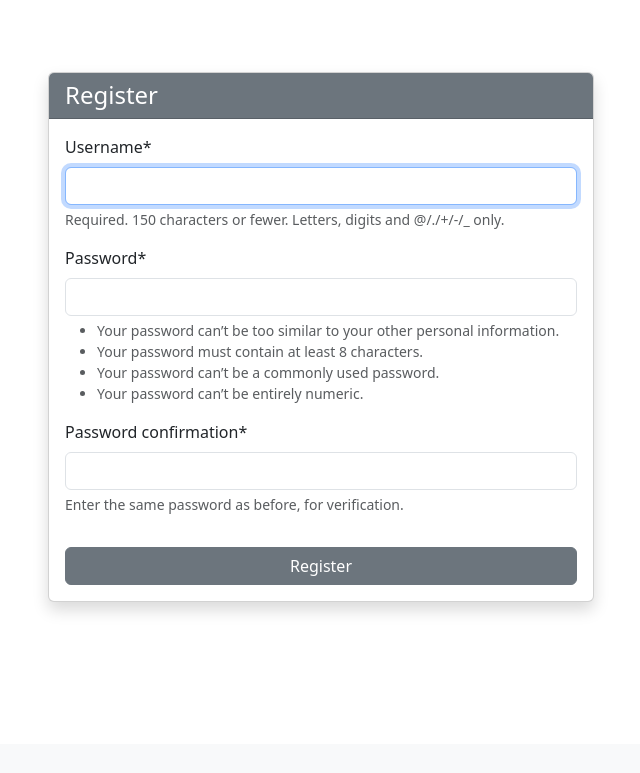
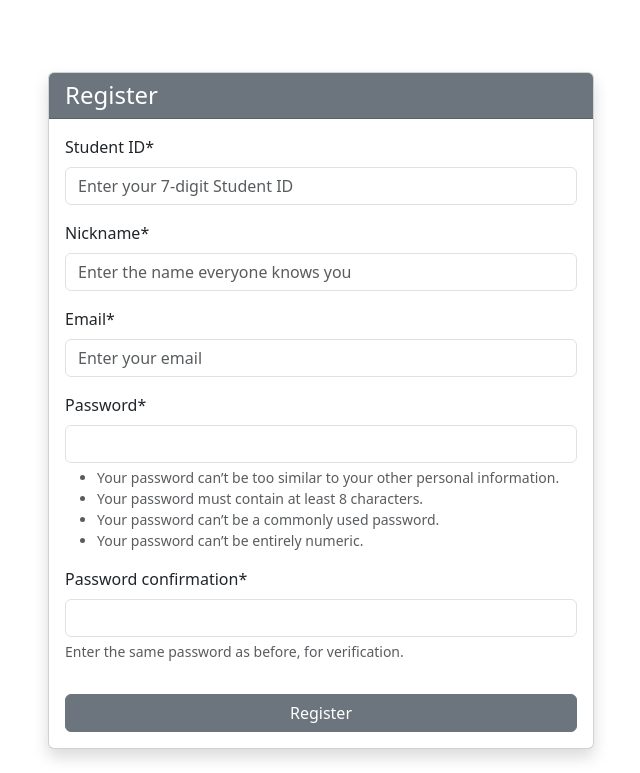
Before and after one commit to najibulazam/Django-Voting-Application, a Django app: page /register/ in a window 1280 px wide. Shown: the part 56-829 px from the top of the page, without its empty margins (319-959 px from the left). Before the commit the page ends 667 px from the top, so only its background shows below. Run offline with Django 5.2, Linux system fonts and the light colour scheme; some libraries are stand-ins or nearby versions.

Commit message:
updated features

```diff
--- a/core/admin.py
+++ b/core/admin.py
@@ -1,6 +1,7 @@
 from django.contrib import admin
-from .models import Position, Candidate, Vote
+from .models import Position, Candidate, Vote, Profile
 
 admin.site.register(Position)
 admin.site.register(Candidate)
 admin.site.register(Vote)
+admin.site.register(Profile)
--- a/core/apps.py
+++ b/core/apps.py
@@ -1,6 +1,8 @@
 from django.apps import AppConfig
-
 
 class CoreConfig(AppConfig):
     default_auto_field = 'django.db.models.BigAutoField'
     name = 'core'
+
+    def ready(self):
+        import core.signals
--- /dev/null
+++ b/core/forms.py
@@ -0,0 +1,46 @@
+# forms.py
+from django import forms
+from django.contrib.auth.forms import UserCreationForm
+from django.contrib.auth.models import User
+
+class StudentRegisterForm(UserCreationForm):
+    student_id = forms.CharField(
+        max_length=7,
+        min_length=7,
+        label="Student ID",
+        widget=forms.TextInput(attrs={
+            'pattern': '[0-9]{7}',
+            'title': 'Enter exactly 7 digits',
+            'placeholder': 'Enter your 7-digit Student ID'
+        })
+    )
+    email = forms.EmailField(widget=forms.EmailInput(attrs={
+        'placeholder': 'Enter your email'
+    }))
+
+    nickname = forms.CharField(
+        widget=forms.TextInput(attrs={
+            'placeholder': 'Enter the name everyone knows you'
+        })
+    )
+
+    class Meta:
+        model = User
+        fields = ('student_id', 'nickname', 'email', 'password1', 'password2')
+
+class StudentLoginForm(forms.Form):
+    student_id = forms.CharField(
+        max_length=7,
+        min_length=7,
+        label="Student ID",
+        widget=forms.TextInput(attrs={
+            'pattern': '[0-9]{7}',
+            'title': 'Enter exactly 7 digits',
+            'placeholder': 'Enter your 7-digit Student ID'
+        })
+    )
+    password = forms.CharField(
+        widget=forms.PasswordInput(attrs={
+            'placeholder': 'Enter your password'
+        })
+    )
--- a/core/templates/core/base.html
+++ b/core/templates/core/base.html
@@ -47,7 +47,7 @@
             </button>
 
             {% if user.is_authenticated %}
-            <span class="navbar-text">{{ user.username|upper }}</span>
+            <span class="navbar-text">{{ request.user.username|upper }} ({{ request.user.profile.nickname|upper }})</span>
             <a href="{% url 'logout' %}" class="btn btn-danger btn-sm"
               >Logout</a
             >
--- a/core/views.py
+++ b/core/views.py
@@ -1,9 +1,11 @@
 from django.shortcuts import render, redirect, get_object_or_404
 from django.contrib.auth import authenticate, login, logout
 from django.contrib.auth.decorators import login_required
+from django.contrib.auth.models import User
 from django.contrib import messages
 from django.contrib.auth.forms import UserCreationForm, AuthenticationForm
 from .models import Position, Candidate, Vote
+from .forms import StudentRegisterForm, StudentLoginForm
 
 def welcome(request):
     if request.user.is_authenticated:
@@ -13,9 +15,25 @@ def welcome(request):
 def user_register(request):
     if request.user.is_authenticated:
         return redirect('dashboard')
-    form = UserCreationForm(request.POST or None)
+    form = StudentRegisterForm(request.POST or None)
     if form.is_valid():
-        user = form.save()
+        student_id = form.cleaned_data['student_id']
+        if User.objects.filter(username=student_id).exists():
+            messages.success(request, 'An account with this Student ID already exists.')
+            return render(request, 'core/account_exists.html')
+        email = form.cleaned_data['email']
+        password = form.cleaned_data['password1']
+        nickname = form.cleaned_data['nickname']
+
+        user = User.objects.create_user(username=student_id)
+        user.set_password(password)
+        user.save()
+
+        user.profile.student_id = student_id
+        user.profile.email = email
+        user.profile.nickname = nickname
+        user.profile.save()
+
         login(request, user)
         return redirect('dashboard')
     return render(request, 'core/register.html', {'form': form})
@@ -23,11 +41,24 @@ def user_register(request):
 def user_login(request):
     if request.user.is_authenticated:
         return redirect('dashboard')
-    form = AuthenticationForm(request, data=request.POST or None)
-    if form.is_valid():
-        user = form.get_user()
-        login(request, user)
-        return redirect('dashboard')
+
+    form = StudentLoginForm(request.POST or None)
+    if request.method == 'POST' and form.is_valid():
+        student_id = form.cleaned_data['student_id']
+        password = form.cleaned_data['password']
+
+        try:
+            user = User.objects.get(username=student_id)
+        except User.DoesNotExist:
+            user = None
+
+        if user:
+            user = authenticate(username=user.username, password=password)
+            if user:
+                login(request, user)
+                return redirect('dashboard')
+        messages.error(request, 'Invalid student ID or password')
+
     return render(request, 'core/login.html', {'form': form})
 
 def user_logout(request):
@@ -37,11 +68,24 @@ def user_logout(request):
 @login_required
 def dashboard(request):
     positions = Position.objects.all()
-    voted_positions = Vote.objects.filter(user=request.user).values_list('position_id', flat=True)
+
+    # Get the user's votes
+    votes = Vote.objects.filter(user=request.user)
+    voted_positions = votes.values_list('position_id', flat=True)
+
+    # Create a dictionary to map position.id -> candidate.id the user voted for
+    voted_candidates = {vote.position_id: vote.candidate_id for vote in votes}
+
+    # Attach candidate list to each position manually to use in template
+    for pos in positions:
+        pos.candidates = Candidate.objects.filter(position=pos)
+
     return render(request, 'core/dashboard.html', {
         'positions': positions,
-        'voted_positions': voted_positions
+        'voted_candidates': voted_candidates,
+        'voted_positions': voted_positions,
     })
+
 
 @login_required
 def vote_position(request, position_id):
```
Also changed, not shown: core/models.py (+18 -2 lines), core/signals.py (added, +24 -0 lines), core/templates/core/account_exists.html (added, +13 -0 lines), core/templates/core/dashboard.html (+30 -3 lines), core/templatetags/custom_tags.py (added, +8 -0 lines), core/migrations/0002_profile.py (added), core/migrations/0003_alter_profile_student_id.py (added), core/migrations/0004_profile_nickname.py (added), db.sqlite3.
